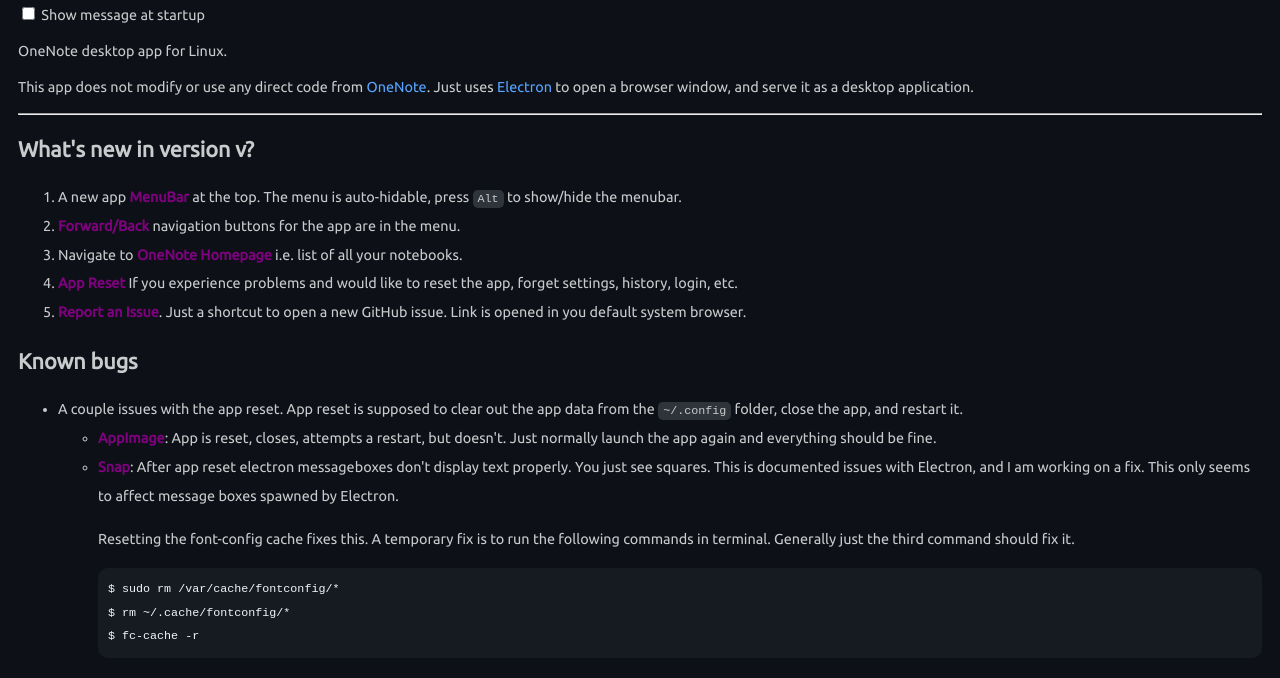
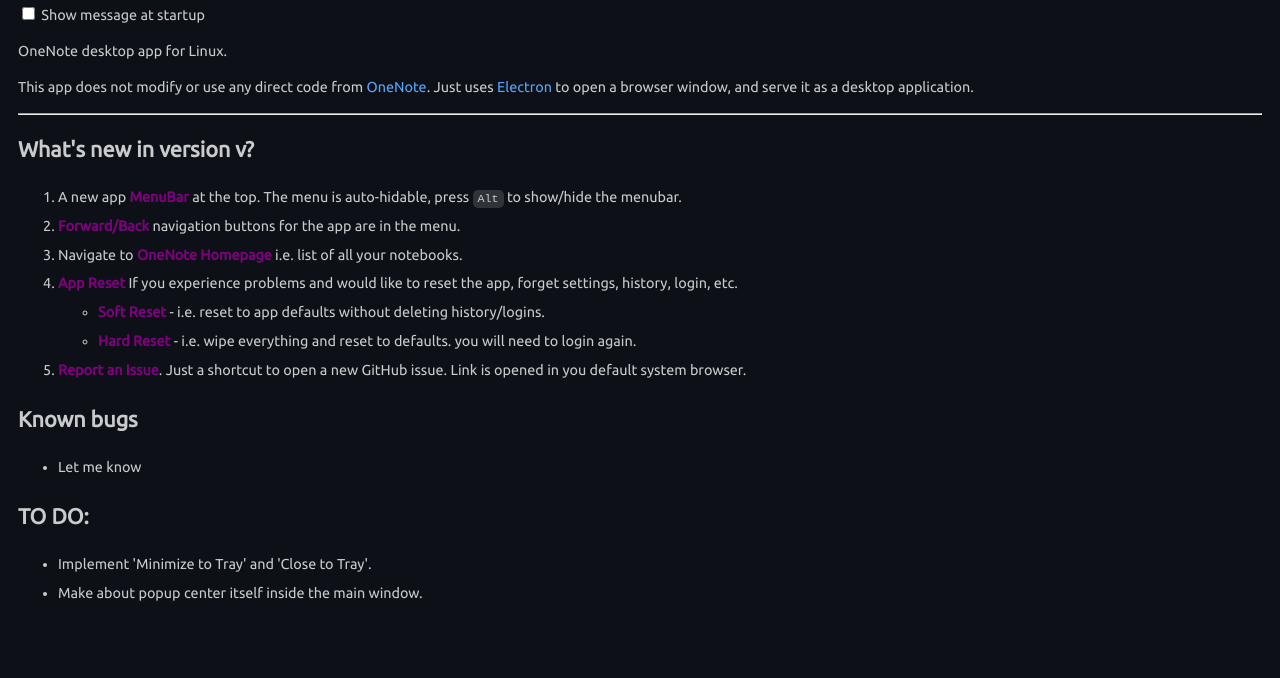
Before and after one commit to anujdatar/onenote-desktop, an Electron app: page src/about.html in a window 1280 px wide. Shown: the part 86-764 px from the top of the page. Drawn offline with Linux system fonts and the light colour scheme; no server answers.

Commit message:
Updated Readme and About app page

```diff
--- a/src/about.html
+++ b/src/about.html
@@ -61,6 +61,16 @@
     <li>
       <strong>App Reset</strong> If you experience problems and would like to
       reset the app, forget settings, history, login, etc.
+      <ul>
+        <li>
+          <strong>Soft Reset</strong> - i.e. reset to app defaults without
+          deleting history/logins.
+        </li>
+        <li>
+          <strong>Hard Reset</strong> - i.e. wipe everything and reset to
+          defaults. you will need to login again.
+        </li>
+      </ul>
     </li>
     <li>
       <strong>Report an Issue</strong>. Just a shortcut to open a new GitHub
@@ -71,34 +81,19 @@
   <h2>Known bugs</h2>
   <ul id="bugs">
     <li>
-      A couple issues with the app reset. App reset is supposed to clear out the
-      app data from the <mark>~/.config</mark> folder, close the app, and
-      restart it.
+      Let me know
     </li>
-    <ul>
-      <li>
-        <strong>AppImage</strong>: App is reset, closes, attempts a restart, but
-        doesn't. Just normally launch the app again and everything should be
-        fine.
-      </li>
-      <li>
-        <strong>Snap</strong>: After app reset electron messageboxes don't
-        display text properly. You just see squares. This is documented issues
-        with Electron, and I am working on a fix. This only seems to affect
-        message boxes spawned by Electron.
-        <br>
-        <p>Resetting the font-config cache fixes this. A temporary fix is to run
-          the following commands in terminal. Generally just the third command
-          should fix it.</p>
-        <p class="code">
-          $ sudo rm /var/cache/fontconfig/* <br>
-          $ rm ~/.cache/fontconfig/* <br>
-          $ fc-cache -r <br>
-        </p>
-      </li>
-    </ul>
   </ul>
 
+  <h2>TO DO:</h2>
+  <ul>
+    <li>
+      Implement 'Minimize to Tray' and 'Close to Tray'.
+    </li>
+    <li>
+      Make about popup center itself inside the main window.
+    </li>
+  </ul>
   <script>
     // handle window close button
     function closeAbout () {
```
Also changed, not shown: README.md.
